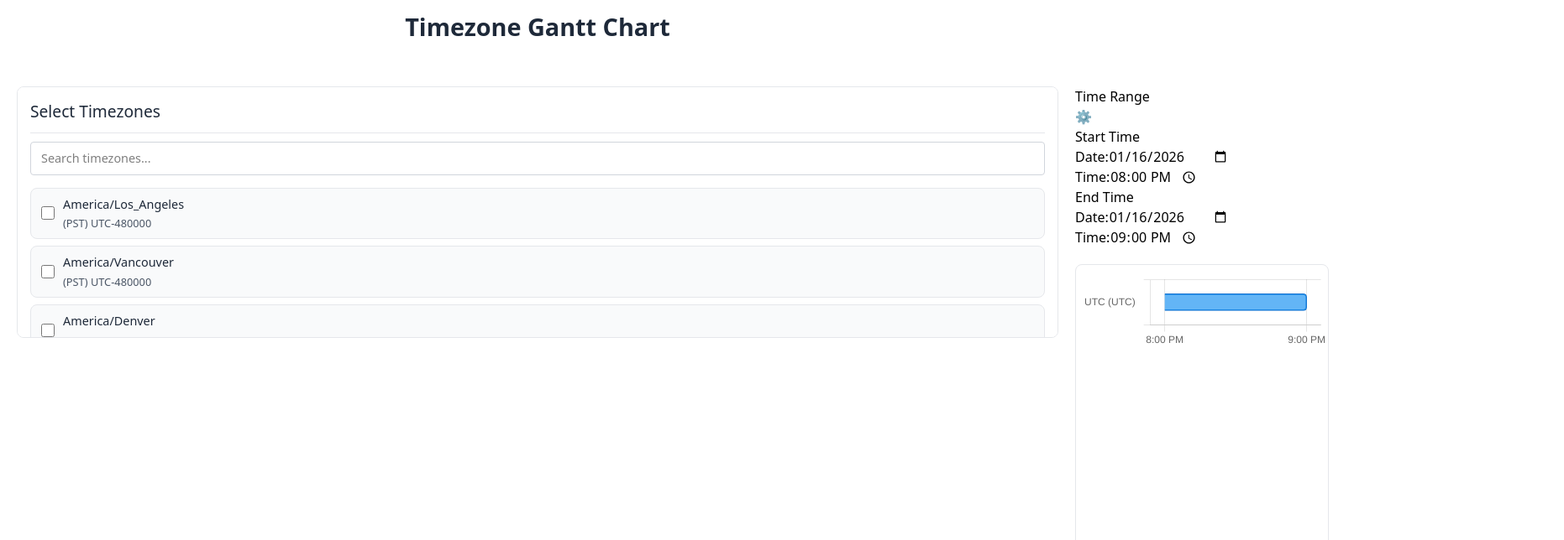
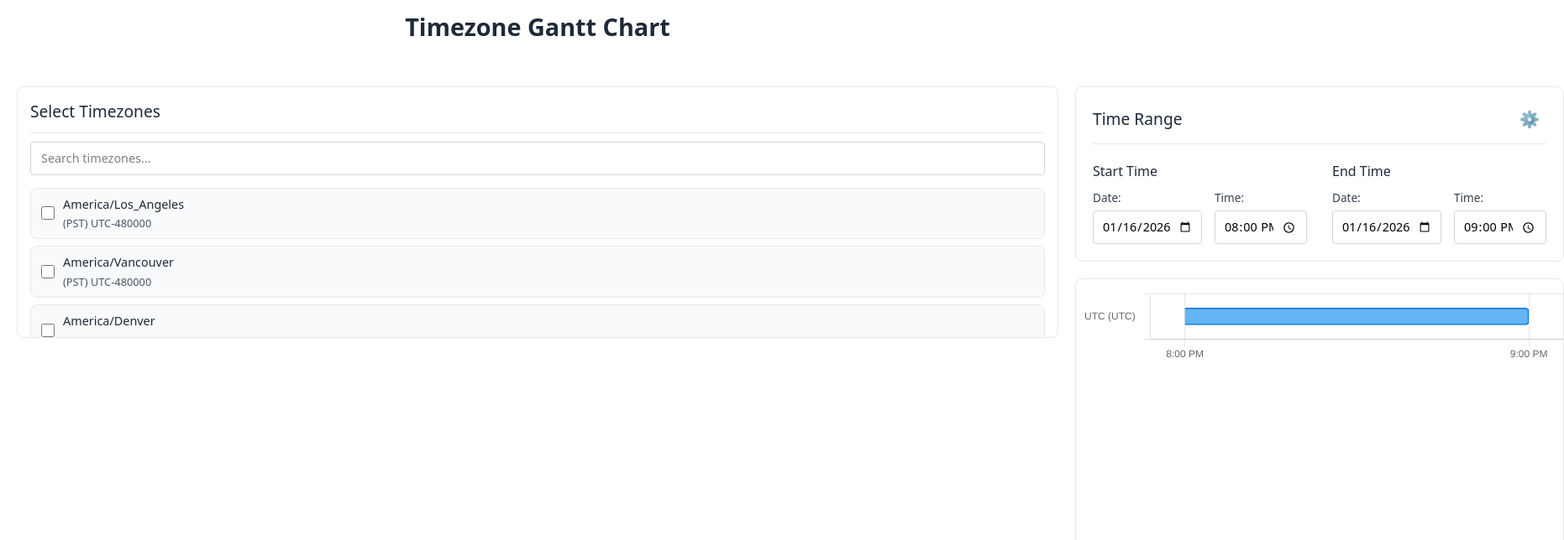
Before and after one commit to LukeStanbery89/timezone-gantt, a React (Vite) app: page / in a window 1280 px wide. Shown: the top 644 px of the page at 84% size, 1862 px wide, since content can reach past the window. Built offline with nearby package versions, Linux system fonts and the light colour scheme.

Commit message:
feat: Migrate TimeRangeInput.tsx to Tailwind

```diff
--- a/src/components/TimeRangeInput.tsx
+++ b/src/components/TimeRangeInput.tsx
@@ -75,11 +75,11 @@ function TimeRangeInput({
   };
 
   return (
-    <div className="time-range-input">
-      <div className="time-range-header">
-        <h3>Time Range</h3>
+    <div className="border border-gray-200 rounded-lg bg-white p-5">
+      <div className="flex justify-between items-center mb-5 text-gray-800 text-[1.2rem] border-b border-gray-200 pb-2.5">
+        <h3 className="m-0">Time Range</h3>
         <button
-          className="settings-button"
+          className="bg-transparent border-none text-[1.2rem] cursor-pointer text-gray-600 p-1 px-2 rounded hover:bg-gray-100 hover:text-gray-800"
           onClick={() => setIsSettingsModalOpen(true)}
           aria-label="Settings"
         >
@@ -87,51 +87,55 @@ function TimeRangeInput({
         </button>
       </div>
 
-      <div className="time-range-controls">
-        <div className="time-range-row">
-          <div className="time-input-group">
-            <h4>Start Time</h4>
-            <div className="input-row">
-              <div className="date-input">
-                <label htmlFor="start-date">Date:</label>
+      <div className="flex flex-col gap-5">
+        <div className="flex gap-[30px] flex-col md:flex-row">
+          <div className="flex-1">
+            <h4 className="m-0 mb-2.5 text-gray-800 text-[1rem]">Start Time</h4>
+            <div className="flex gap-[15px] items-center flex-col md:flex-row">
+              <div className="flex flex-col gap-1.25">
+                <label htmlFor="start-date" className="font-medium text-gray-700 text-[0.85rem]">Date:</label>
                 <input
                   id="start-date"
                   type="date"
                   value={formatDateForInput(value.startDate)}
                   onChange={handleStartDateChange}
+                  className="p-2 px-2.5 border border-gray-300 rounded text-[0.9rem] w-[130px]"
                 />
               </div>
-              <div className="time-input">
-                <label htmlFor="start-time">Time:</label>
+              <div className="flex flex-col gap-1.25">
+                <label htmlFor="start-time" className="font-medium text-gray-700 text-[0.85rem]">Time:</label>
                 <input
                   id="start-time"
                   type="time"
                   value={formatTimeForInput(value.startDate)}
                   onChange={handleStartTimeChange}
+                  className="p-2 px-2.5 border border-gray-300 rounded text-[0.9rem] w-[110px]"
                 />
               </div>
             </div>
           </div>
 
-          <div className="time-input-group">
-            <h4>End Time</h4>
-            <div className="input-row">
-              <div className="date-input">
-                <label htmlFor="end-date">Date:</label>
+          <div className="flex-1">
+            <h4 className="m-0 mb-2.5 text-gray-800 text-[1rem]">End Time</h4>
+            <div className="flex gap-[15px] items-center flex-col md:flex-row">
+              <div className="flex flex-col gap-1.25">
+                <label htmlFor="end-date" className="font-medium text-gray-700 text-[0.85rem]">Date:</label>
                 <input
                   id="end-date"
                   type="date"
                   value={formatDateForInput(value.endDate)}
                   onChange={handleEndDateChange}
+                  className="p-2 px-2.5 border border-gray-300 rounded text-[0.9rem] w-[130px]"
                 />
               </div>
-              <div className="time-input">
-                <label htmlFor="end-time">Time:</label>
+              <div className="flex flex-col gap-1.25">
+                <label htmlFor="end-time" className="font-medium text-gray-700 text-[0.85rem]">Time:</label>
                 <input
                   id="end-time"
                   type="time"
                   value={formatTimeForInput(value.endDate)}
                   onChange={handleEndTimeChange}
+                  className="p-2 px-2.5 border border-gray-300 rounded text-[0.9rem] w-[110px]"
                 />
               </div>
             </div>
@@ -144,14 +148,14 @@ function TimeRangeInput({
         onClose={() => setIsSettingsModalOpen(false)}
         title="Settings"
       >
-        <div className="settings-content">
-          <div className="setting-group">
-            <label htmlFor="modal-reference-timezone">My Timezone:</label>
+        <div className="flex flex-col gap-5">
+          <div className="flex flex-col gap-2">
+            <label htmlFor="modal-reference-timezone" className="font-medium text-gray-700 text-[0.9rem]">My Timezone:</label>
             <select
               id="modal-reference-timezone"
               value={value.referenceTimezone}
               onChange={handleReferenceTimezoneChange}
-              className="timezone-select"
+              className="p-2 px-3 border border-gray-300 rounded text-[0.9rem] bg-white max-w-[300px]"
             >
               {referenceTimezones.map(timezone => (
                 <option key={timezone.id} value={timezone.id}>
@@ -161,12 +165,13 @@ function TimeRangeInput({
             </select>
           </div>
 
-          <div className="setting-group">
-            <label className="checkbox-label">
+          <div className="flex flex-col gap-2">
+            <label className="flex items-center gap-2 cursor-pointer font-medium">
               <input
                 type="checkbox"
                 checked={showOnlyBusinessTimezones}
                 onChange={(e) => onShowOnlyBusinessTimezonesChange(e.target.checked)}
+                className="w-4 h-4 cursor-pointer"
               />
               Show only common business timezones
             </label>
```
